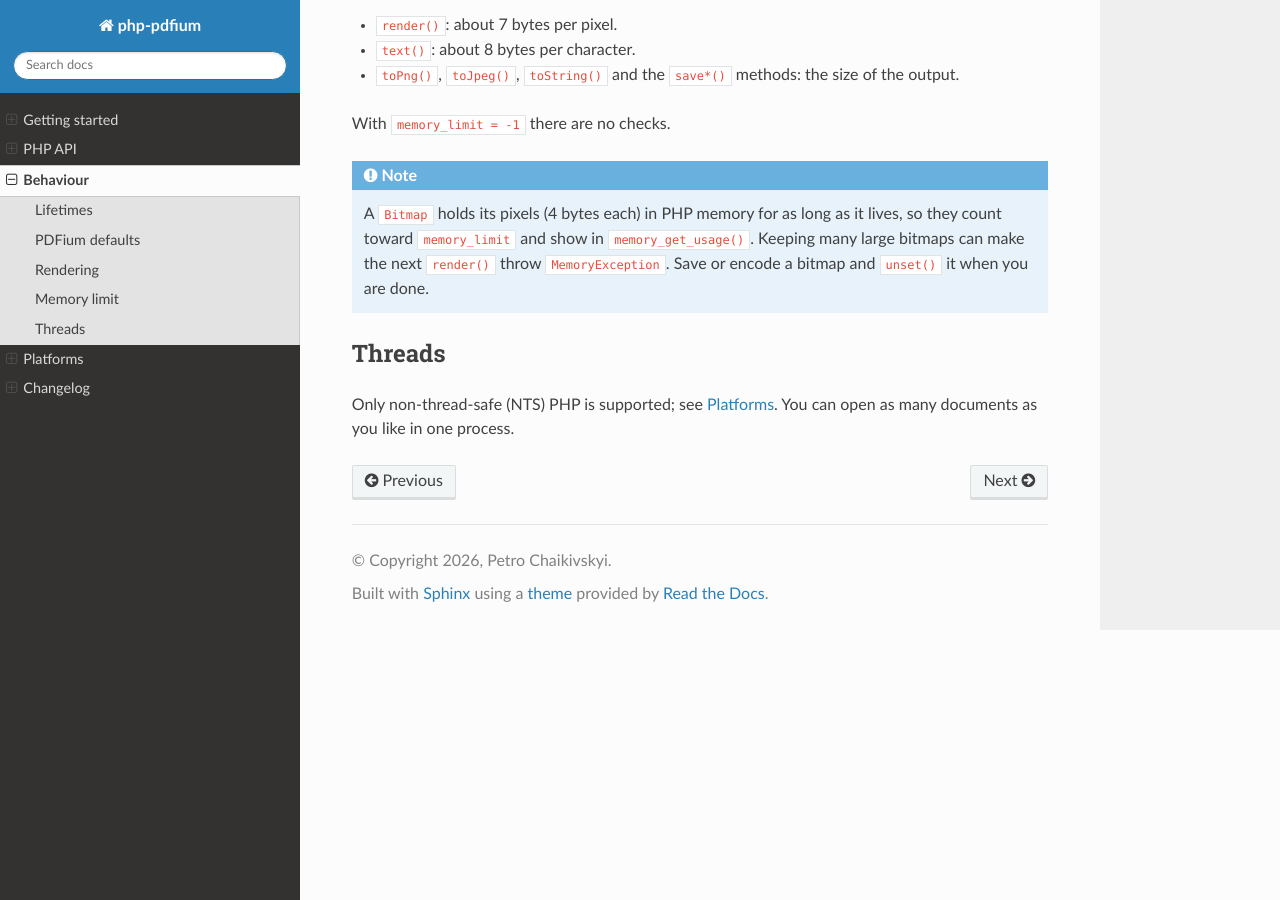
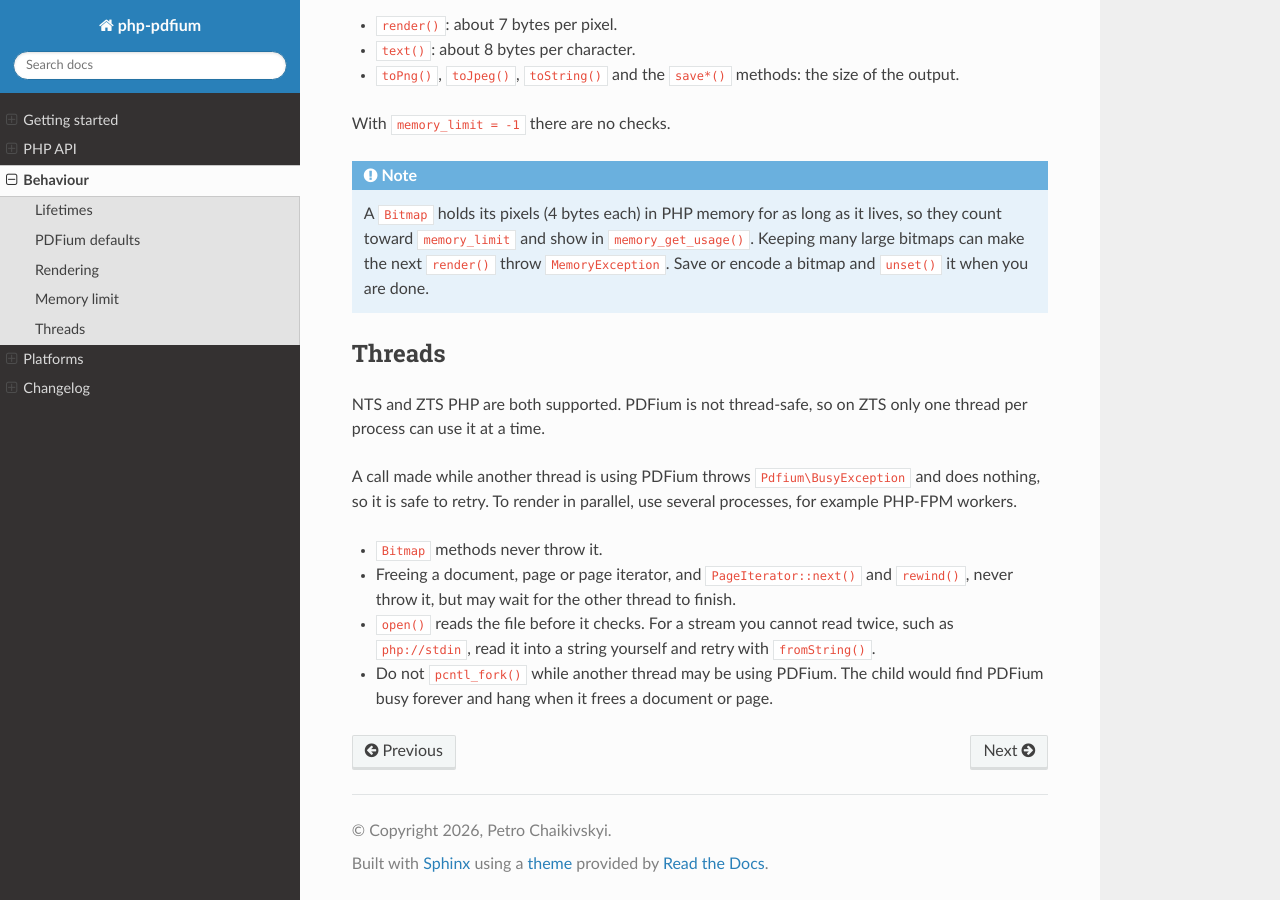
Before and after one commit to chaikivskyi/php-pdfium, a Sphinx documentation site: the page built from docs/behaviour.rst, in a window 1280 px wide and 900 px high, scrolled down 2276 px. Built offline with Sphinx 7.4.7 and the Read the Docs theme 3.1.0, drawn with Linux system fonts in a browser that asks for light colours; cross-references to code outside the pages are shown as plain code.

Commit message:
docs: document ZTS support and Pdfium\BusyException

```diff
--- a/composer.json
+++ b/composer.json
@@ -6,7 +6,7 @@
   "require": { "php": ">=8.2 <8.6" },
   "php-ext": {
     "extension-name": "pdfium",
-    "support-zts": false,
+    "support-zts": true,
     "configure-options": [
       { "name": "with-pdfium", "description": "Path to a pdfium-binaries tree (include/ and lib/)", "needs-value": true }
     ]
--- a/docs/behaviour.rst
+++ b/docs/behaviour.rst
@@ -117,8 +117,22 @@ With ``memory_limit = -1`` there are no checks.
    ``unset()`` it when you are done.
 
 
+.. _threads:
+
 Threads
 -------
 
-Only non-thread-safe (NTS) PHP is supported; see :doc:`platforms`. You can open as many documents
-as you like in one process.
+NTS and ZTS PHP are both supported. PDFium is not thread-safe, so on ZTS only one thread per process
+can use it at a time.
+
+A call made while another thread is using PDFium throws :php:exc:`Pdfium\\BusyException` and does
+nothing, so it is safe to retry. To render in parallel, use several processes, for example PHP-FPM
+workers.
+
+- ``Bitmap`` methods never throw it.
+- Freeing a document, page or page iterator, and ``PageIterator::next()`` and ``rewind()``, never
+  throw it, but may wait for the other thread to finish.
+- ``open()`` reads the file before it checks. For a stream you cannot read twice, such as
+  ``php://stdin``, read it into a string yourself and retry with ``fromString()``.
+- Do not ``pcntl_fork()`` while another thread may be using PDFium. The child would find PDFium
+  busy forever and hang when it frees a document or page.
--- a/docs/changelog.rst
+++ b/docs/changelog.rst
@@ -13,5 +13,7 @@ First release, built against PDFium |pdfium_version|.
 - Split, merge and save documents, with an option to remove encryption.
 - Throw exceptions for every error, including :php:exc:`Pdfium\\MemoryException` instead of a fatal
   error when ``memory_limit`` would be exceeded.
-- Support PHP 8.2 to 8.5 (NTS) on Linux x86_64 and arm64 (glibc and musl) and macOS arm64.
+- Support PHP 8.2 to 8.5 on Linux x86_64 and arm64 (glibc and musl) and macOS arm64, and ZTS PHP on
+  Linux x86_64.
+- On ZTS PHP, throw :php:exc:`Pdfium\\BusyException` when another thread is using PDFium.
 - Install with PIE.
--- a/docs/introduction.rst
+++ b/docs/introduction.rst
@@ -9,7 +9,7 @@ What it does
 - Render pages to PNG or JPEG at any DPI.
 - Split, merge and save documents.
 
-It needs PHP 8.2 to 8.5, non-thread-safe (NTS) builds only. No FFI and no ini settings are needed.
+It needs PHP 8.2 to 8.5, NTS, or ZTS on Linux x86_64. No FFI and no ini settings are needed.
 See :doc:`platforms` for the supported systems.
 
 
@@ -206,6 +206,9 @@ Or run them inside Docker, with all tools installed:
 .. code-block:: sh
 
    scripts/dev.sh scripts/test.sh
+   PDFIUM_ZTS=1 scripts/dev.sh scripts/test.sh   # ZTS PHP, with the thread tests
+
+The thread tests run when the ``parallel`` extension is installed; ``scripts/test.sh`` loads it.
 
 The public API is defined in ``pdfium.stub.php``. ``pdfium_arginfo.h`` is generated from it with
 PHP's ``build/gen_stub.php``.
```
Also changed, not shown: README.md (+12 -7 lines), docs/php_api.rst (+29 -0 lines), docs/platforms.rst (+2 -6 lines).
